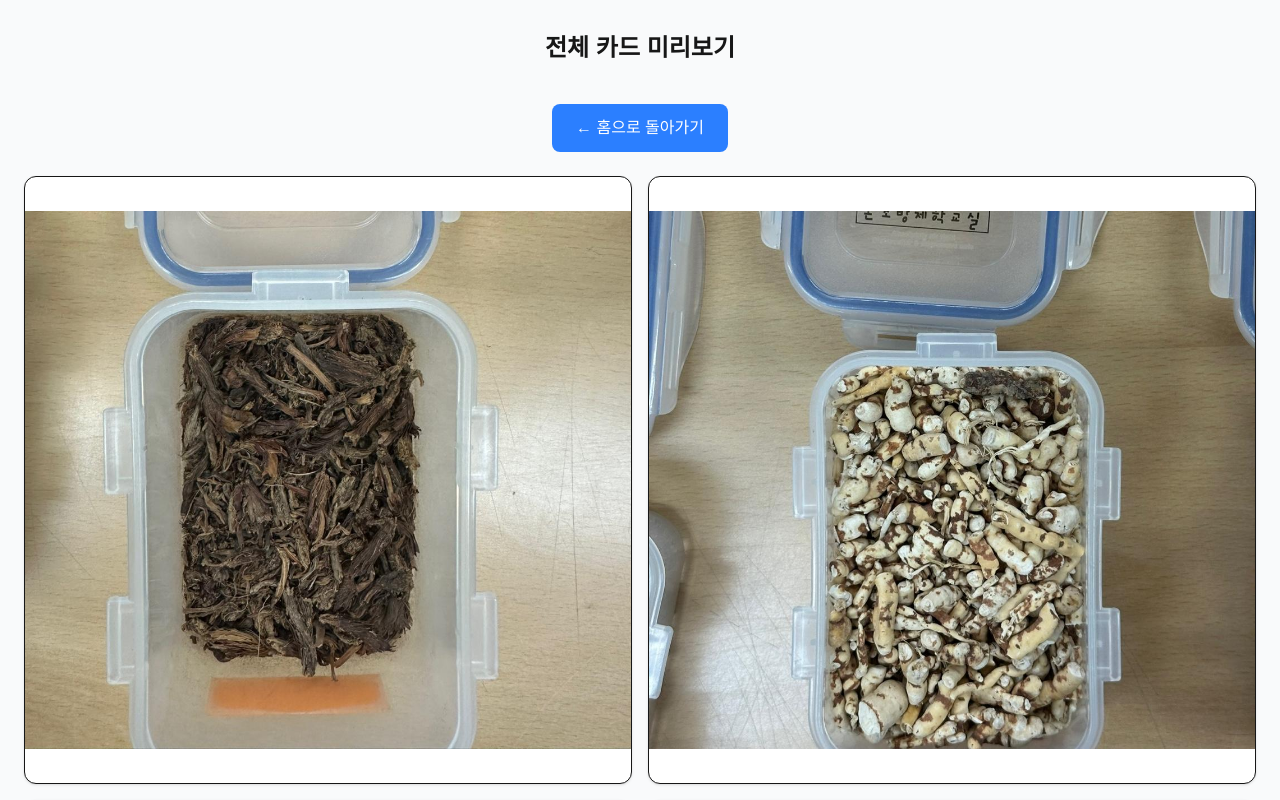
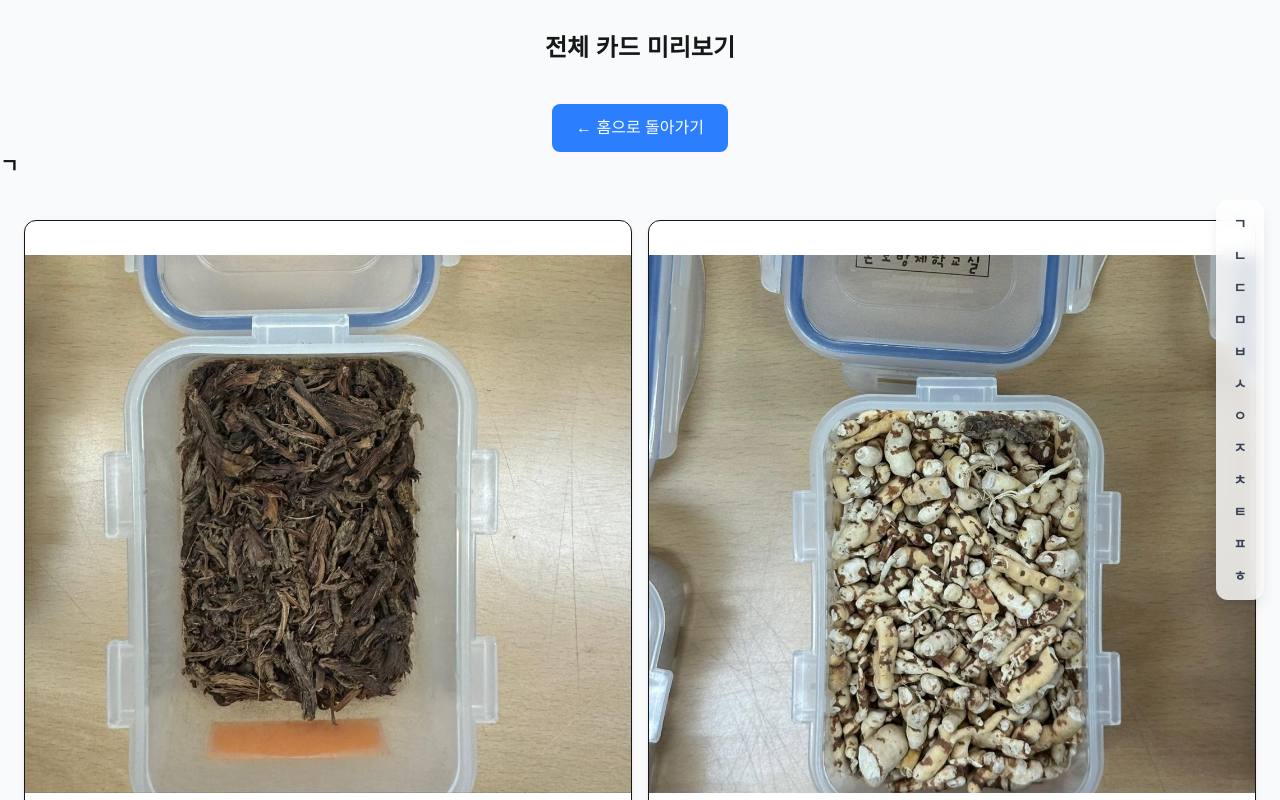
Before and after one commit to XuTuX/bonco-quiz, a Next.js app: page /preview in a window 1280 px wide. Shown: the top 800 px of the page. Built offline with nearby package versions, Linux system fonts and the light colour scheme.

Commit message:
feat: preview page with initial sidebar nav

```diff
--- a/pages/preview.tsx
+++ b/pages/preview.tsx
@@ -1,9 +1,11 @@
 // pages/preview.tsx
-
 import Link from "next/link";
 import { useEffect, useState } from "react";
+import { getChoseong } from "@/utils/hangul";
 
-/* ────────── 미리보기 그리드 ────────── */
+/* ────────── 작은 컴포넌트들 ────────── */
+
+/** 썸네일 ↔ 라벨 토글 그리드 */
 function PreviewGrid({ files }: { files: string[] }) {
     const [flipped, setFlipped] = useState<Set<string>>(new Set());
 
@@ -12,32 +14,25 @@ function PreviewGrid({ files }: { files: string[] }) {
             const next = new Set(prev);
             if (next.has(f)) {
                 next.delete(f);
-            } else {
-                next.add(f);
-            }
+            } else next.add(f);
             return next;
         });
 
     return (
         <div
-            className="
-        grid gap-4 p-6 w-full max-w-screen-xl
-        xl:grid-cols-2 lg:grid-cols-2 md:grid-cols-1 sm:grid-cols-1 grid-cols-2
-      "
+            className="grid gap-4 p-6 w-full max-w-screen-xl
+                 xl:grid-cols-2 lg:grid-cols-2 sm:grid-cols-1 grid-cols-2"
         >
             {files.map((f) => {
                 const isFlipped = flipped.has(f);
                 const label = f.replace(/\.(jpe?g|png)$/i, "");
-
                 return (
                     <div
                         key={f}
                         onClick={() => toggle(f)}
-                        className="
-              aspect-square border rounded-xl shadow-sm
-              flex items-center justify-center cursor-pointer bg-white
-              hover:shadow-md transition
-            "
+                        className="aspect-square border rounded-xl shadow-sm
+                       flex items-center justify-center cursor-pointer bg-white
+                       hover:shadow-md transition"
                     >
                         {isFlipped ? (
                             <span className="text-3xl font-bold text-gray-800 text-center px-10 leading-tight">
@@ -58,7 +53,43 @@ function PreviewGrid({ files }: { files: string[] }) {
     );
 }
 
-/* ────────── 페이지 컴포넌트 ────────── */
+/** 우측 초성 사이드 내비게이션 */
+function SideNav({ initials }: { initials: string[] }) {
+    return (
+        <nav
+            className="hidden lg:flex flex-col gap-2
+                 fixed top-1/2 right-4 -translate-y-1/2
+                 bg-white/80 backdrop-blur rounded-xl p-3 shadow-lg"
+        >
+            {initials.map((ch) => (
+                <a
+                    key={ch}
+                    href={`#${ch}`}
+                    className="w-6 h-6 flex items-center justify-center
+                     text-sm font-semibold text-gray-700
+                     hover:bg-blue-100 rounded"
+                >
+                    {ch}
+                </a>
+            ))}
+        </nav>
+    );
+}
+
+/* ────────── 유틸 ────────── */
+function groupByChoseong(files: string[]) {
+    const map: Record<string, string[]> = {};
+    files.forEach((f) => {
+        const label = f.replace(/\.(jpe?g|png)$/i, "");
+        const key = getChoseong(label);
+        if (!map[key]) map[key] = [];
+        map[key]!.push(f);
+    });
+    // ㄱ→ㅎ / A→Z
+    return Object.entries(map).sort(([a], [b]) => a.localeCompare(b, "ko"));
+}
+
+/* ────────── 메인 페이지 컴포넌트 ────────── */
 export default function PreviewPage() {
     const [files, setFiles] = useState<string[]>([]);
 
@@ -68,7 +99,7 @@ export default function PreviewPage() {
             .then((data: string[]) => setFiles(data));
     }, []);
 
-    if (files.length === 0) {
+    if (!files.length) {
         return (
             <div className="min-h-screen flex items-center justify-center text-lg text-gray-500">
                 이미지 목록 로딩 중…
@@ -76,22 +107,37 @@ export default function PreviewPage() {
         );
     }
 
+    const sections = groupByChoseong(files);
+    const initials = sections.map(([ch]) => ch); // 사이드바용 ㄱ~ㅎ
+
     return (
-        <main className="min-h-screen flex flex-col items-center bg-gray-50">
+        <main className="min-h-screen flex flex-col items-center bg-gray-50 scroll-smooth">
             <h1 className="text-2xl font-bold mt-8 mb-4">전체 카드 미리보기</h1>
+
             <Link
                 href="/"
-                className="
-          mt-6 inline-flex items-center gap-2
-          px-6 py-3 rounded-lg
-          bg-blue-500 hover:bg-blue-600 text-white
-          transition-colors
-        "
+                className="mt-6 inline-flex items-center gap-2 px-6 py-3 rounded-lg
+                   bg-blue-500 hover:bg-blue-600 text-white transition-colors"
             >
                 ← 홈으로 돌아가기
             </Link>
 
-            <PreviewGrid files={files} />
+            {/* 우측 초성 내비게이션 (lg 이상) */}
+            <SideNav initials={initials} />
+
+            {/* 초성별 섹션 */}
+            {sections.map(([ch, list]) => (
+                <section
+                    id={ch}
+                    key={ch}
+                    className="w-full max-w-screen-xl mb-12 scroll-mt-24"
+                >
+                    <h2 className="sticky top-0 bg-gray-50 text-xl font-bold mb-4">
+                        {ch}
+                    </h2>
+                    <PreviewGrid files={list} />
+                </section>
+            ))}
 
             <p className="mt-6 mb-10 text-gray-500 text-sm">
                 이미지를 클릭하면 이름 ↔ 그림이 토글됩니다.
--- /dev/null
+++ b/utils/hangul.ts
@@ -0,0 +1,17 @@
+// utils/hangul.ts
+export function getChoseong(word: string): string {
+    // 한글 초성 테이블
+    const CHOSEONG = [
+        "ㄱ", "ㄲ", "ㄴ", "ㄷ", "ㄸ", "ㄹ", "ㅁ", "ㅂ", "ㅃ",
+        "ㅅ", "ㅆ", "ㅇ", "ㅈ", "ㅉ", "ㅊ", "ㅋ", "ㅌ", "ㅍ", "ㅎ",
+    ] as const;
+
+    const code = word.charCodeAt(0);
+
+    // 가(0xac00) ~ 힣(0xd7a3) 범위 밖이면 영문·숫자 → 대문자 첫 글자로 그룹
+    if (code < 0xac00 || code > 0xd7a3) return word[0].toUpperCase();
+
+    // (음절 − 가) / 588 = 초성 인덱스
+    const index = Math.floor((code - 0xac00) / 588);
+    return CHOSEONG[index];
+}
```
